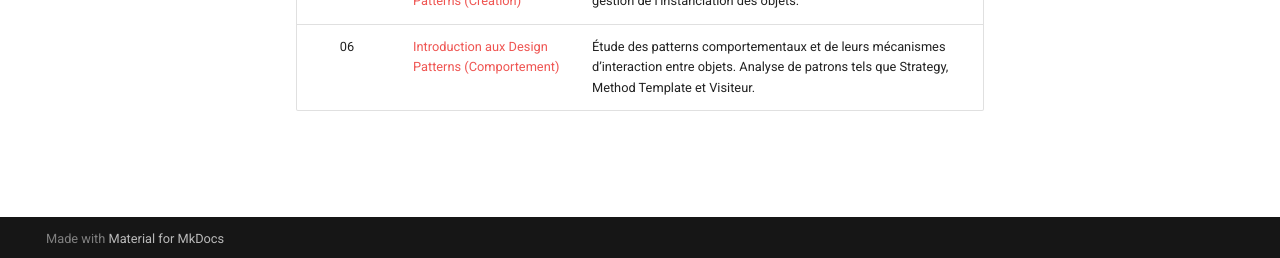
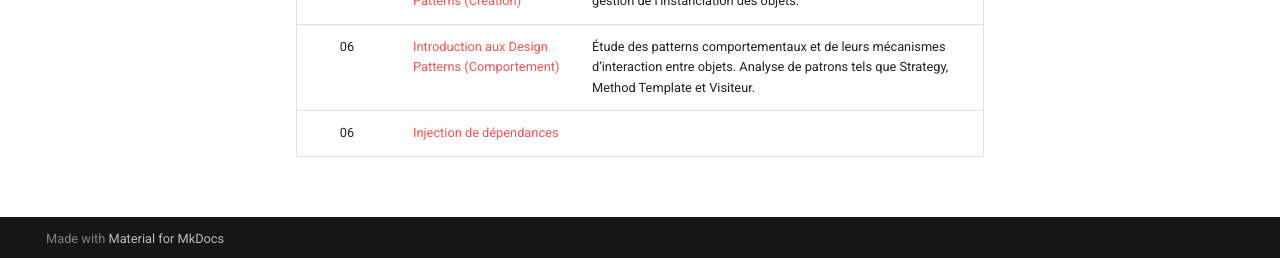
Before and after one commit to rezakaziz/PROG-AVANC, an MkDocs documentation site: the page built from docs/cours/index.md, in a window 1280 px wide. Shown: the part 639-897 px from the top of the page. Built offline with MkDocs 1.6.1 and Material for MkDocs 9.7.7, drawn with Linux system fonts in a browser that asks for light colours.

Commit message:
cours et tp injection de dépendances

```diff
--- a/docs/cours/index.md
+++ b/docs/cours/index.md
@@ -11,3 +11,4 @@ Chaque lien renverra vers la page correspondante lorsque les contenus seront ajo
 |   04   | [Introduction aux Design Patterns (Structurels)](04.pdf)  | Compréhension des familles de design patterns et de leurs principes fondamentaux. Étude des patterns structurels à travers des exemples concrets des patrons Composite et Décorateur. |
 |   05   | [Introduction aux Design Patterns (Creation)](05.pdf)     | Découverte des patterns de création et de leur rôle dans la gestion de l’instanciation des objets.                                                                                    |
 |   06   | [Introduction aux Design Patterns (Comportement)](06.pdf) | Étude des patterns comportementaux et de leurs mécanismes d’interaction entre objets. Analyse de patrons tels que Strategy, Method Template et Visiteur.                              |
+|   06   | [Injection de dépendances](07.pdf) |                          |
--- a/mkdocs.yml
+++ b/mkdocs.yml
@@ -27,3 +27,4 @@ nav:
       - TP-05: tp/tp05/tp05.md
       - TP-06: tp/tp06/tp06.md
       - TP-07: tp/tp07/tp07.md
+      - TP-08: tp/tp08/tp08.md
```
Also changed, not shown: 3 other files.
